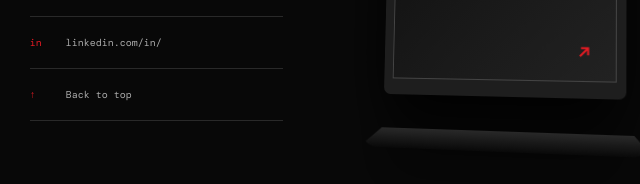
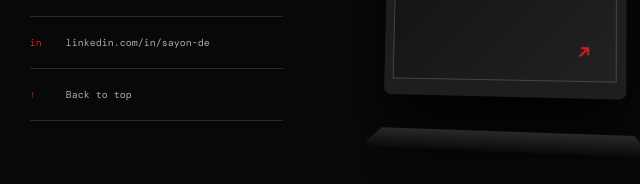
Before and after one commit to Rishi-shan/Portfolio, a plain HTML site: page index.html in a window 1280 px wide. Shown: the part 2793-2977 px from the top of the page, 580-1220 px from the left. Drawn offline with nearby package versions, Linux system fonts and the light colour scheme.

Commit message:
Add LinkedIn contact link

```diff
--- a/index.html
+++ b/index.html
@@ -158,7 +158,7 @@
       <div class="contact-details">
         <a href="mailto:sayande475@gmail.com"><span>✉</span> sayande475@gmail.com</a>
         <a href="https://github.com/Rishi-shan" target="_blank" rel="noreferrer"><span>◎</span> github.com/Rishi-shan</a>
-        <a href="https://www.linkedin.com/" target="_blank" rel="noreferrer"><span>in</span> linkedin.com/in/</a>
+        <a href="https://www.linkedin.com/in/sayon-de/" target="_blank" rel="noreferrer"><span>in</span> linkedin.com/in/sayon-de</a>
         <a href="#top"><span>↑</span> Back to top</a>
       </div>
 
```
